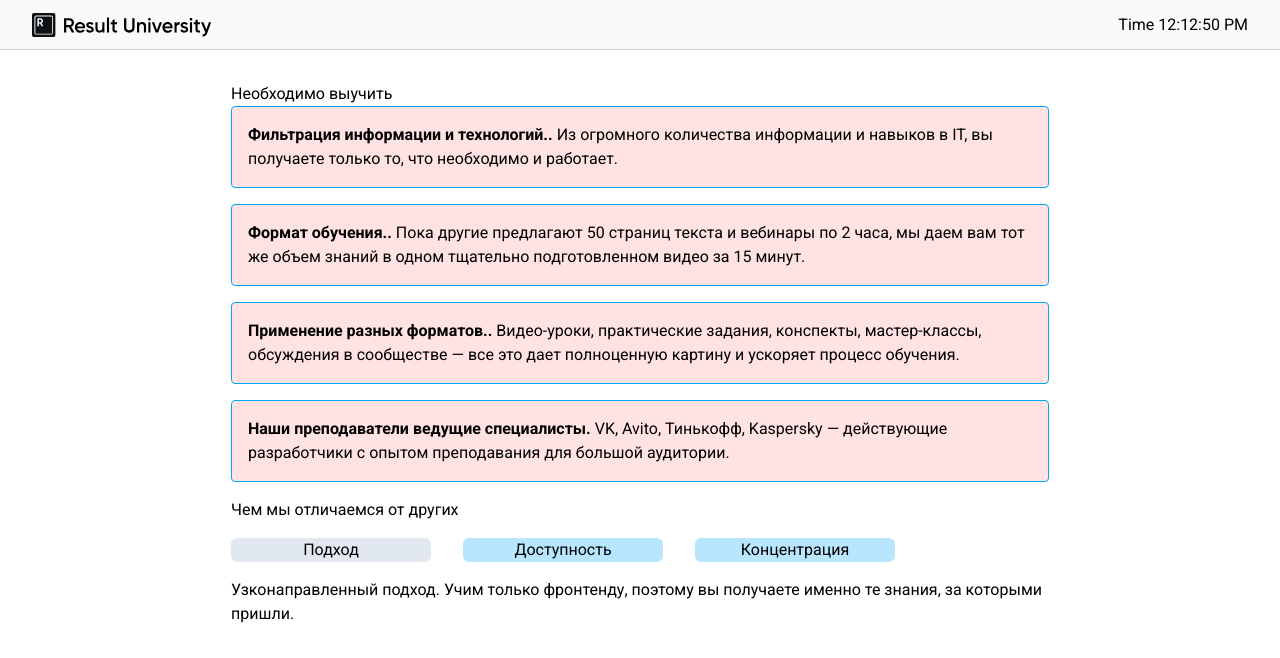
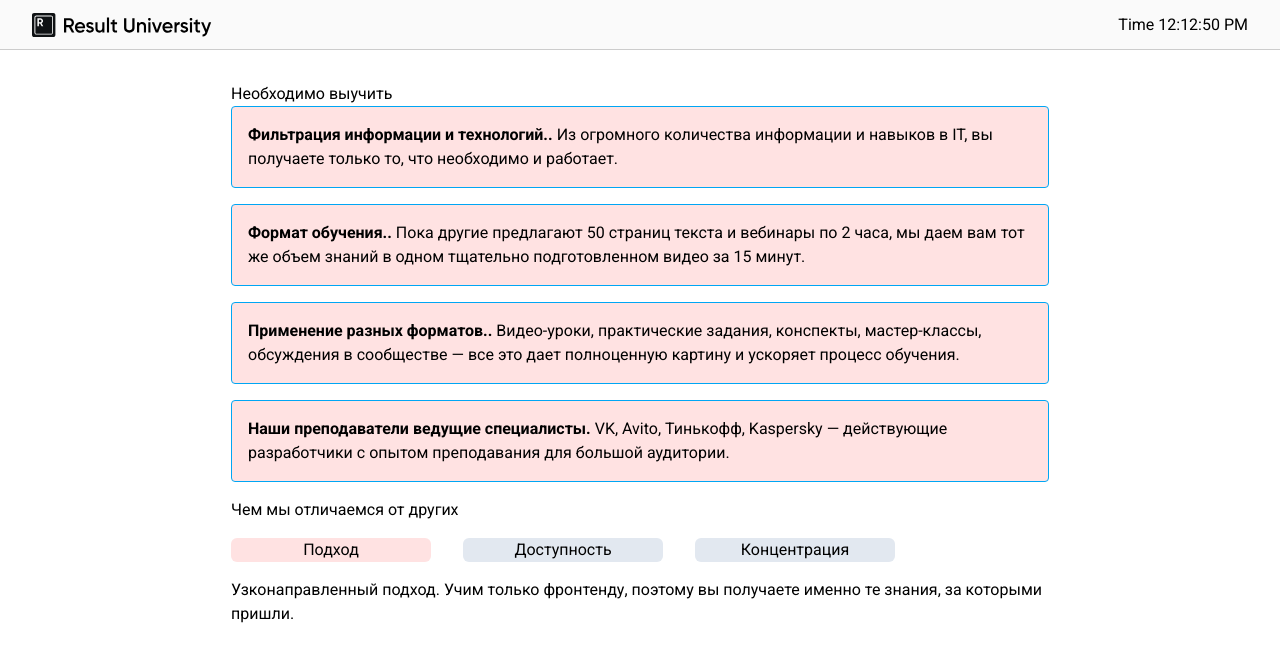
Before and after one commit to AndreyZaytsev90/React2024, a React (Vite) app in the folder 01-react/01-react-basic-start/: page / in a window 1280 px wide. Both pictures are taken after a click on the button "Подход". Shown: the top 658 px of the page. Built offline with nearby package versions, Linux system fonts and the light colour scheme.

Commit message:
first commit 25/06/25

```diff
--- a/01-react/01-react-basic-start/src/App.jsx
+++ b/01-react/01-react-basic-start/src/App.jsx
@@ -1,8 +1,7 @@
 import Header from "./components/Header.jsx";
-import {WantToLearn} from "./components/wantToLearn.jsx";
-import {ways, differences} from "./data.js";
-import Button from "./components/Button.jsx";
 import {memo, useState} from "react";
+import {TeachingSection} from "./components/TeachingSection.jsx";
+import {Differences} from "./components/Differences.jsx";
 
 export const technologies = [
     {name: 'Javascript', other: 'Язык программирования для веб-разработки'},
@@ -12,47 +11,14 @@ export const technologies = [
 
 export const App = memo(() => {
 
-    const [content, setContent] = useState('');
-
-    /* function AppClickHandler() {
-         switch (differences) {
-             case 'way':
-                 return setContent(differences.way)
-             case 'easy':
-                 return setContent(differences.easy)
-             case 'program':
-                 return setContent(differences.program)
-             default:
-                 return setContent("Пусто")
-         }
-     }*/
 
     return (
-        <div>
+        <>
             <Header/>
             <main>
-                <section>
-                    <h3>Необходимо выучить</h3>
-                    <WantToLearn ways={ways}/>
-                </section>
-                <section className="mt-4">
-                    <h3>Чем мы отличаемся от других</h3>
-                    <Button style={'mr-8 mt-4 bg-slate-200 hover:bg-slate-300 rounded-md w-50 '}
-                            btnName={"Подход"}
-                            callBack={() => setContent(differences.way)}/>
-                    <Button style={'mr-8 bg-sky-200 hover:bg-sky-500 rounded-md w-50'}
-                            btnName={"Доступность"}
-                            callBack={() => setContent(differences.easy)}/>
-                    <Button style={'mr-8 bg-sky-200 hover:bg-sky-500  rounded-md w-50'}
-                            btnName={"Концентрация"}
-                            callBack={() => setContent(differences.program)}/>
-                </section>
-                {content ? (
-                    <p className="mt-4">{content}</p>
-                ): (
-                    <p className="mt-4">Нажми кнопку</p>
-                )}
+                <TeachingSection/>
+                <Differences/>
             </main>
-        </div>
+        </>
     )
 })
--- /dev/null
+++ b/01-react/01-react-basic-start/src/components/Differences.jsx
@@ -0,0 +1,41 @@
+import React, {useState} from 'react';
+import Button from "./Button.jsx";
+import {differences} from "../data.js";
+
+export const Differences = () => {
+
+    const [content, setContent] = useState('');
+    const [isActive, setIsActive] = useState(null);
+
+    return (
+        <section className="mt-4">
+            <h3>Чем мы отличаемся от других</h3>
+            <Button
+                style={`mr-8 mt-4 ${isActive === 'way' ? 'bg-red-100' : 'bg-slate-200'} rounded-md w-50`}
+                btnName={"Подход"}
+                callBack={() => {
+                    setContent(differences.way);
+                    setIsActive('way');
+                }}
+            />
+            <Button
+                style={`mr-8 mt-4 ${isActive === 'easy' ? 'bg-red-100' : 'bg-slate-200'}  rounded-md w-50`}
+                btnName={"Доступность"}
+                callBack={() => {
+                    setContent(differences.easy);
+                    setIsActive('easy');
+                }}
+            />
+            <Button
+                style={`mr-8 mt-4 ${isActive === 'program' ? 'bg-red-100' : 'bg-slate-200'}  rounded-md w-50`}
+                btnName={"Концентрация"}
+                callBack={() => {
+                    setContent(differences.program);
+                    setIsActive('program');
+                }}
+            />
+            {!content && <p className="mt-4">Нажми кнопку</p>}
+            {content && <p className="mt-4">{content}</p>}
+        </section>
+    );
+};
--- /dev/null
+++ b/01-react/01-react-basic-start/src/components/TeachingSection.jsx
@@ -0,0 +1,12 @@
+import React from 'react';
+import {WantToLearn} from "./wantToLearn.jsx";
+import {ways} from "../data.js";
+
+export const TeachingSection = () => {
+    return (
+        <section>
+            <h3>Необходимо выучить</h3>
+            <WantToLearn ways={ways}/>
+        </section>
+    );
+};
```
